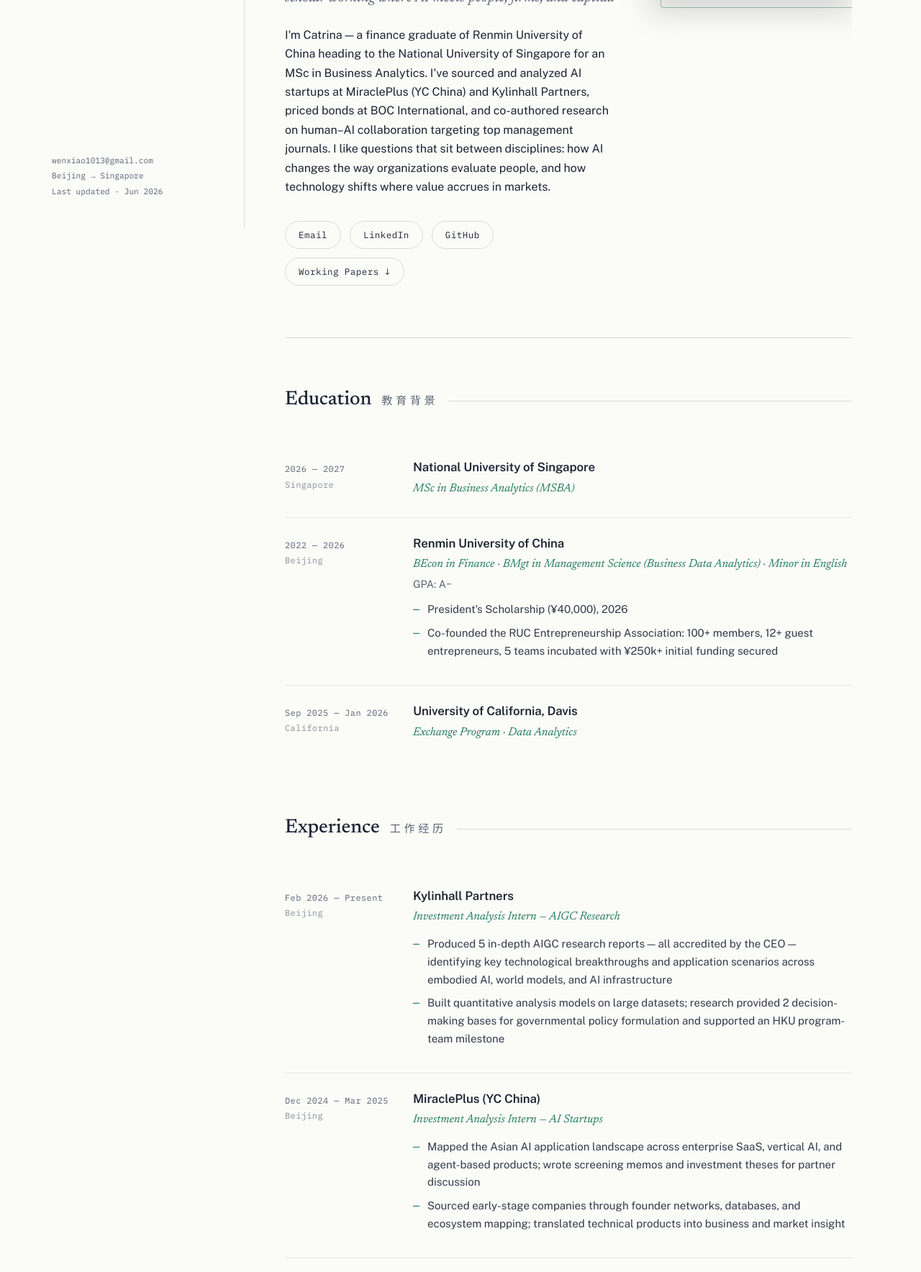
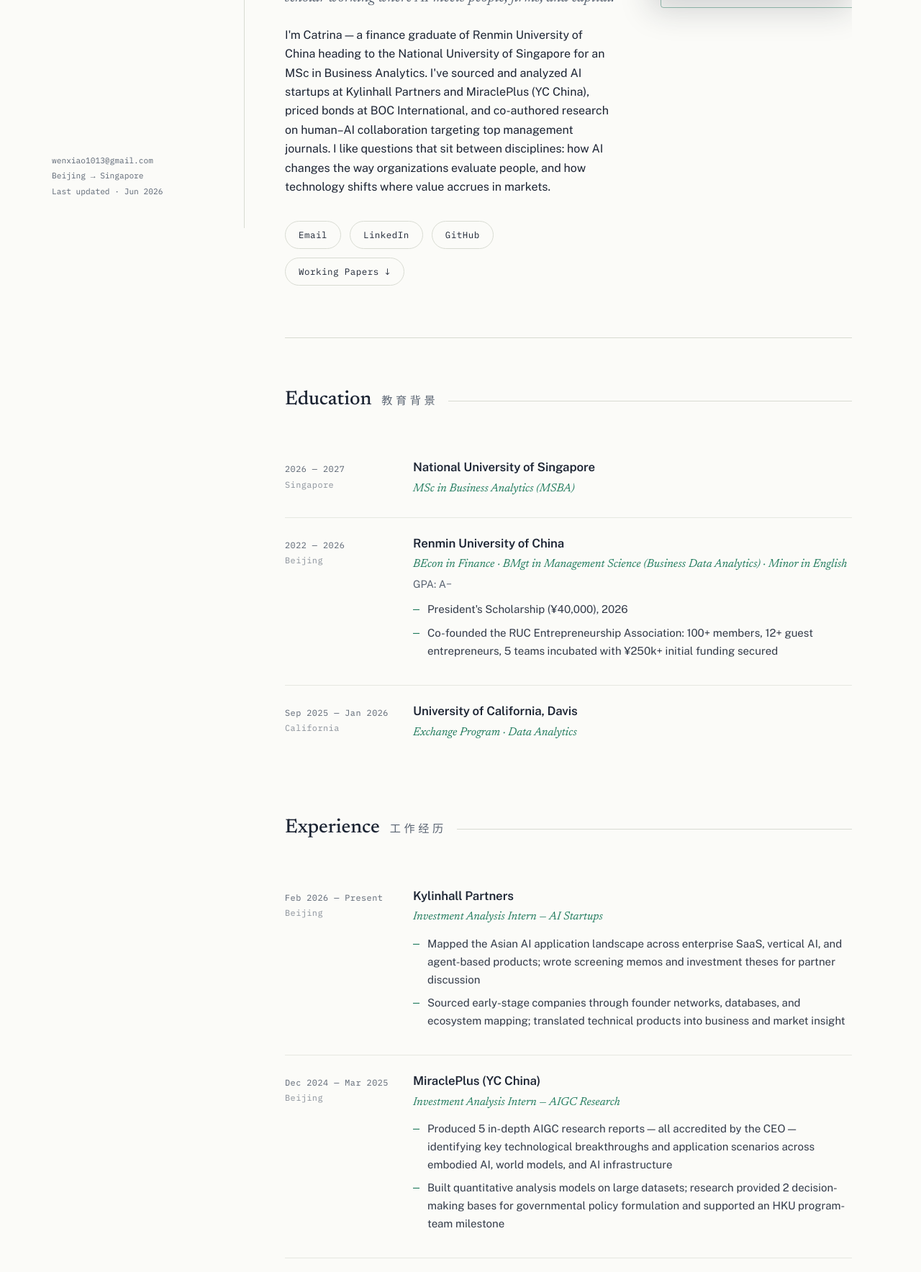
Before and after one commit to catrinaxiao/catrinaxiao.github.io, a plain HTML site: page index.html in a window 1280 px wide. Shown: the part 483-2251 px from the top of the page at 72% size. Drawn offline with nearby package versions, Linux system fonts and the light colour scheme.

Commit message:
Add files via upload

```diff
--- a/index.html
+++ b/index.html
@@ -483,7 +483,7 @@
         <p class="intro">
           I'm Catrina — a finance graduate of Renmin University of China heading to the National
           University of Singapore for an MSc in Business Analytics. I've sourced and analyzed AI
-          startups at MiraclePlus (YC China) and Kylinhall Partners, priced bonds at BOC
+          startups at Kylinhall Partners and MiraclePlus (YC China), priced bonds at BOC
           International, and co-authored research on human–AI collaboration targeting top
           management journals. I like questions that sit between disciplines: how AI changes the
           way organizations evaluate people, and how technology shifts where value accrues in markets.
@@ -542,10 +542,10 @@
         <div class="when">Feb 2026 — Present<span class="loc">Beijing</span></div>
         <div>
           <h3>Kylinhall Partners</h3>
-          <p class="role">Investment Analysis Intern — AIGC Research</p>
+          <p class="role">Investment Analysis Intern — AI Startups</p>
           <ul>
-            <li>Produced 5 in-depth AIGC research reports — all accredited by the CEO — identifying key technological breakthroughs and application scenarios across embodied AI, world models, and AI infrastructure</li>
-            <li>Built quantitative analysis models on large datasets; research provided 2 decision-making bases for governmental policy formulation and supported an HKU program-team milestone</li>
+            <li>Mapped the Asian AI application landscape across enterprise SaaS, vertical AI, and agent-based products; wrote screening memos and investment theses for partner discussion</li>
+            <li>Sourced early-stage companies through founder networks, databases, and ecosystem mapping; translated technical products into business and market insight</li>
           </ul>
         </div>
       </div>
@@ -554,10 +554,10 @@
         <div class="when">Dec 2024 — Mar 2025<span class="loc">Beijing</span></div>
         <div>
           <h3>MiraclePlus (YC China)</h3>
-          <p class="role">Investment Analysis Intern — AI Startups</p>
+          <p class="role">Investment Analysis Intern — AIGC Research</p>
           <ul>
-            <li>Mapped the Asian AI application landscape across enterprise SaaS, vertical AI, and agent-based products; wrote screening memos and investment theses for partner discussion</li>
-            <li>Sourced early-stage companies through founder networks, databases, and ecosystem mapping; translated technical products into business and market insight</li>
+            <li>Produced 5 in-depth AIGC research reports — all accredited by the CEO — identifying key technological breakthroughs and application scenarios across embodied AI, world models, and AI infrastructure</li>
+            <li>Built quantitative analysis models on large datasets; research provided 2 decision-making bases for governmental policy formulation and supported an HKU program-team milestone</li>
           </ul>
         </div>
       </div>
```
